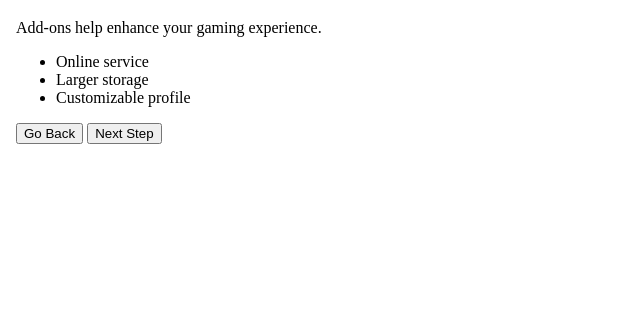
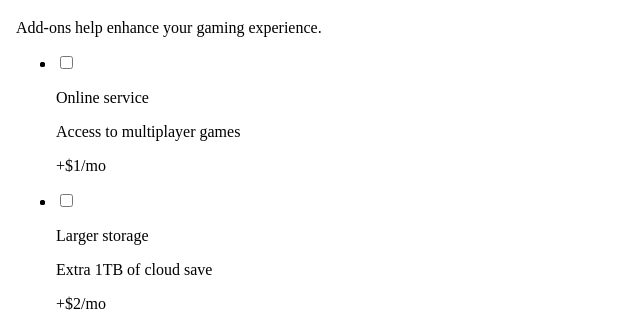
Before and after one commit to Esosek/multistep-form, an Astro site: page / in a window 1280 px wide. Shown: the part 469-795 px from the top of the page, without its empty margins (0-640 px from the left). Built offline with nearby package versions, Linux system fonts and the light colour scheme; Astro itself is replaced by a stand-in of ours.

Commit message:
Added CheckboxSelect

```diff
--- /dev/null
+++ b/src/components/CheckboxSelect.svelte
@@ -0,0 +1,28 @@
+<script>
+  export let title;
+  export let description;
+  export let price;
+  export let onChange = () => {};
+</script>
+
+<li
+  class="flex gap-6 border-[1px] rounded-md py-4 px-6 items-center has-[:checked]:border-marine-blue has-[:checked]:bg-purplish-blue/5"
+>
+  <input
+    on:change={onChange}
+    type="checkbox"
+    name={title}
+    id={`${title}-checkbox`}
+    class="cursor-pointer accent-purplish-blue size-5"
+  />
+  <label
+    for={`${title}-checkbox`}
+    class="flex items-center w-full cursor-pointer"
+  >
+    <div>
+      <p class="font-medium">{title}</p>
+      <p class="text-cool-gray text-sm">{description}</p>
+    </div>
+    <p class="ml-auto text-sm text-purplish-blue">{price}</p>
+  </label>
+</li>
--- a/src/components/FormStep03.svelte
+++ b/src/components/FormStep03.svelte
@@ -4,6 +4,7 @@
   import FormButton from './FormButton.svelte';
   import formData from '../stores/formData';
   import addOns from '../data/addons';
+  import CheckboxSelect from './CheckboxSelect.svelte';
 
   function selectAddon(addon) {}
 </script>
@@ -13,10 +14,15 @@
     title="Pick add-ons"
     subtext="Add-ons help enhance your gaming experience."
   />
-  <ul class="grid gap-3 my-6 lg:grid-cols-3">
+  <ul class="flex flex-col gap-3 my-6">
     {#each Object.entries(addOns) as [key, value]}
       <li>
-        {key}
+        <CheckboxSelect
+          title={key}
+          description={value.description}
+          price={$formData.isYearly ? value.yearlyPrice : value.monthlyPrice}
+          onChange={() => {}}
+        />
       </li>
     {/each}
   </ul>
@@ -25,8 +31,8 @@
     <FormButton
       label="Go Back"
       isPrimary={false}
-      onPress={() => formData.previousStep()}
+      onPress={formData.previousStep}
     />
-    <FormButton />
+    <FormButton onPress={formData.nextStep} />
   </FormNavigation>
 </div>
```
